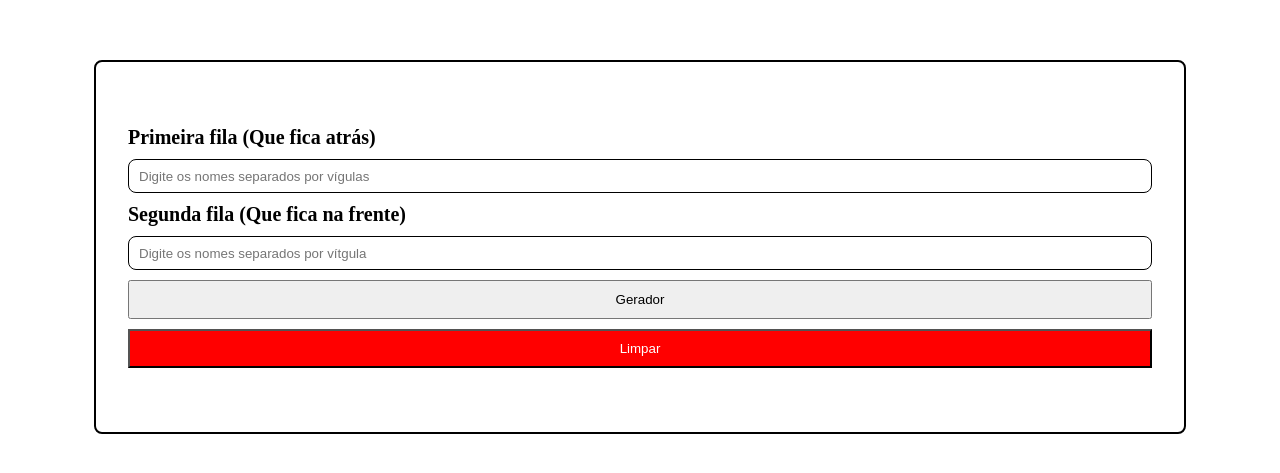
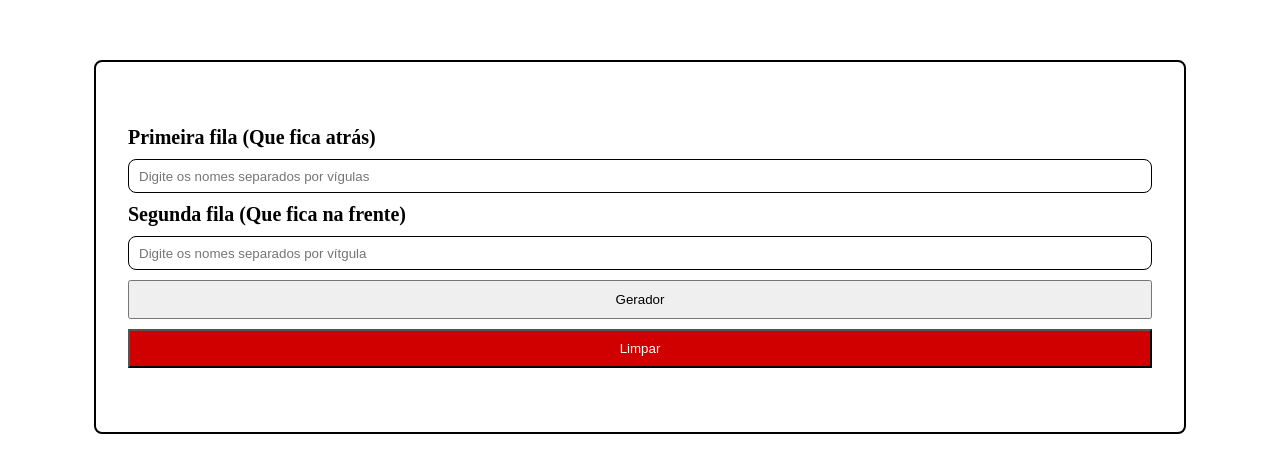
Before and after one commit to Fernandojunqueira/Gerador, a plain HTML site: page index.html in a window 1280 px wide. Shown: the part 153-626 px from the top of the page. Drawn offline with Linux system fonts and the light colour scheme.

Commit message:
feat: mudando a cor do button

```diff
--- a/src/styles/index.css
+++ b/src/styles/index.css
@@ -56,6 +56,6 @@ ol{
     display: none;
 }
 .limpar{
-    background-color: red;
+    background-color: #D10000;
     color: white;
 }
```
